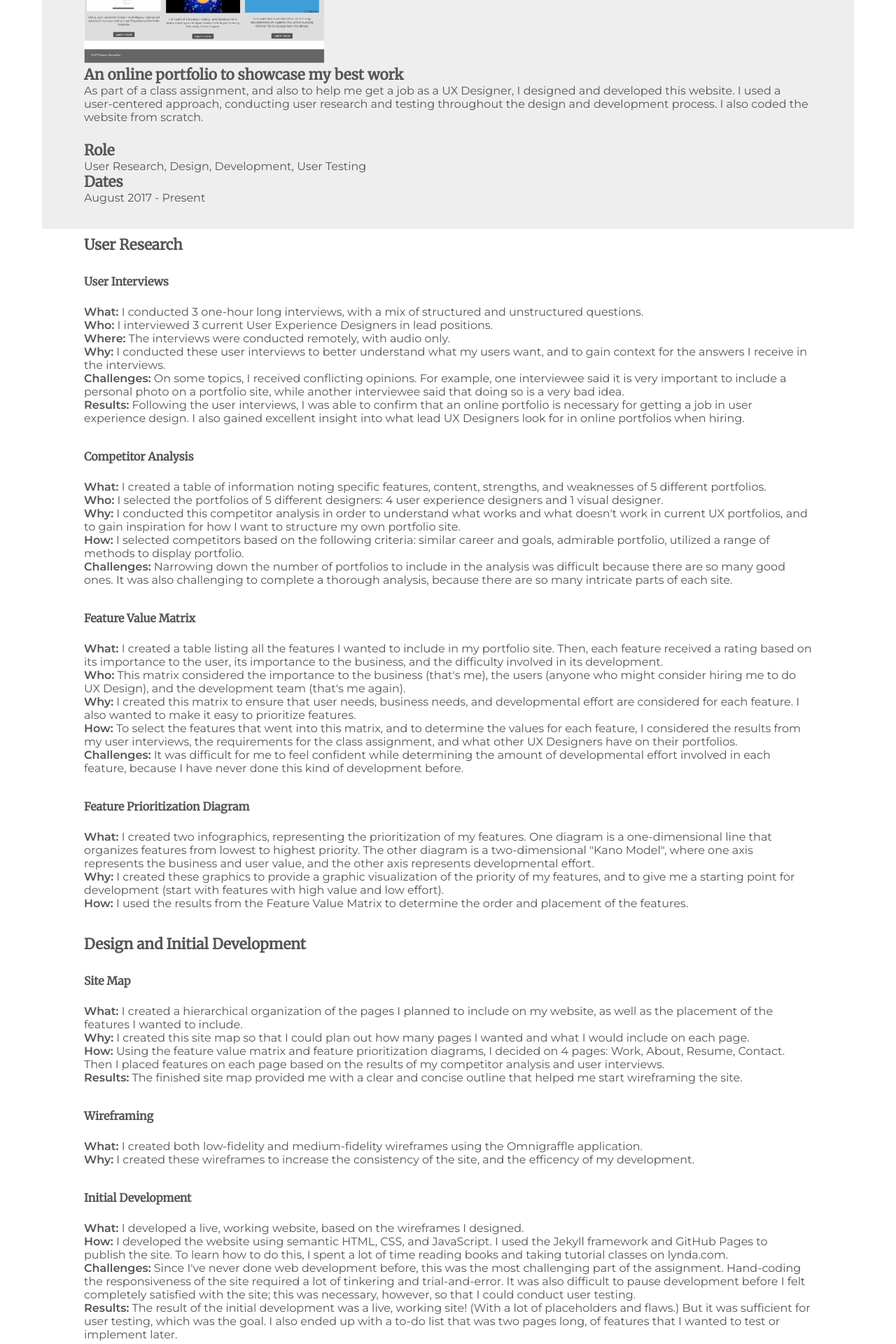
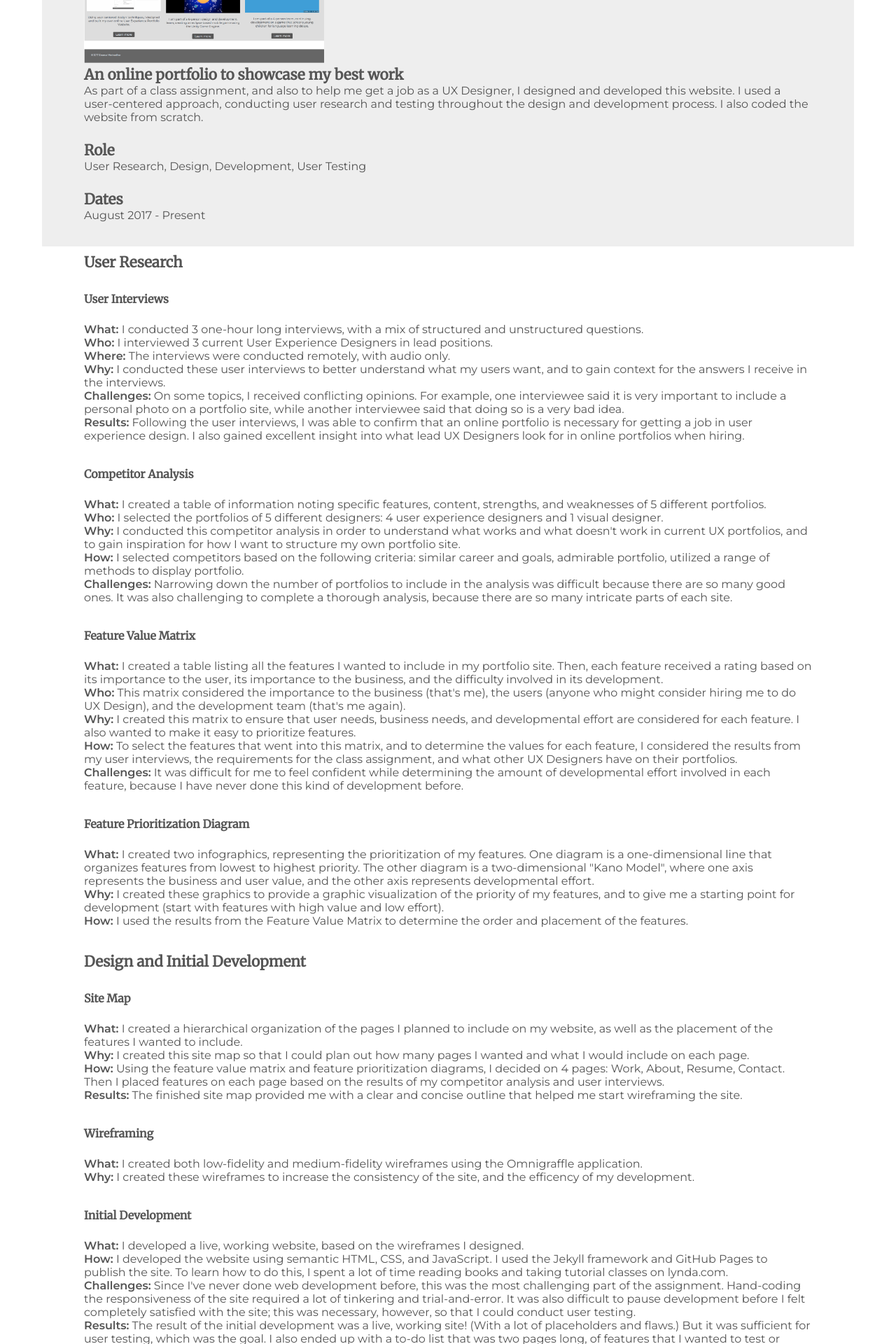
Before and after one commit to emeriwether/emeriwether.github.io, a Jekyll site: the page built from project1.html, in a window 1280 px wide. Shown: the part 365-2285 px from the top of the page at 70% size. Built offline with Jekyll 4.4.1, drawn with Linux system fonts in a browser that asks for light colours.

Commit message:
retry prev commit after saving work

```diff
--- a/project1.html
+++ b/project1.html
@@ -11,7 +11,7 @@ layout: default
         <p>As part of a class assignment, and also to help me get a job as a UX Designer, I designed and developed this website. I used a user-centered approach, conducting user research and testing throughout the design and development process. I also coded the website from scratch.
         </p>
         <h3>Role</h3>
-        User Research, Design, Development, User Testing
+        <p>User Research, Design, Development, User Testing</p>
         <h3>Dates</h3>
         <p>August 2017 - Present</p>
     </header>
```
